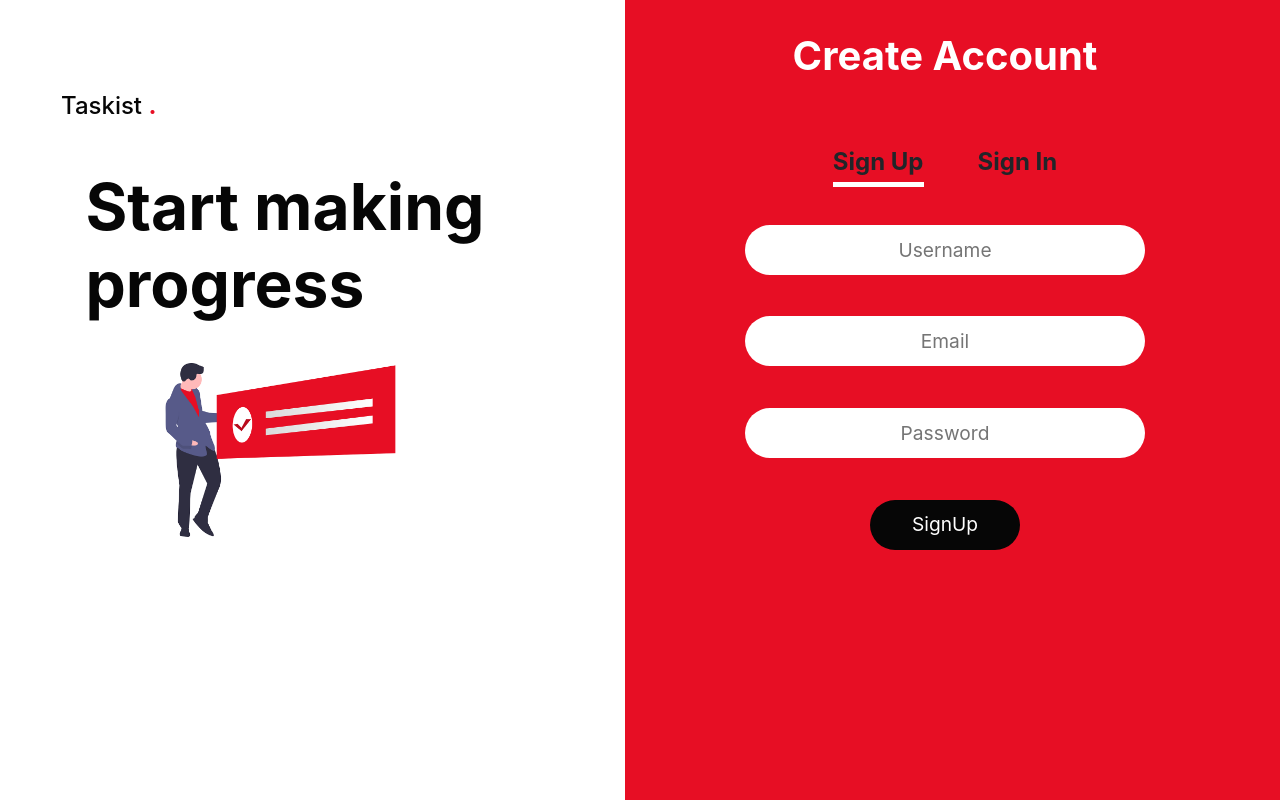
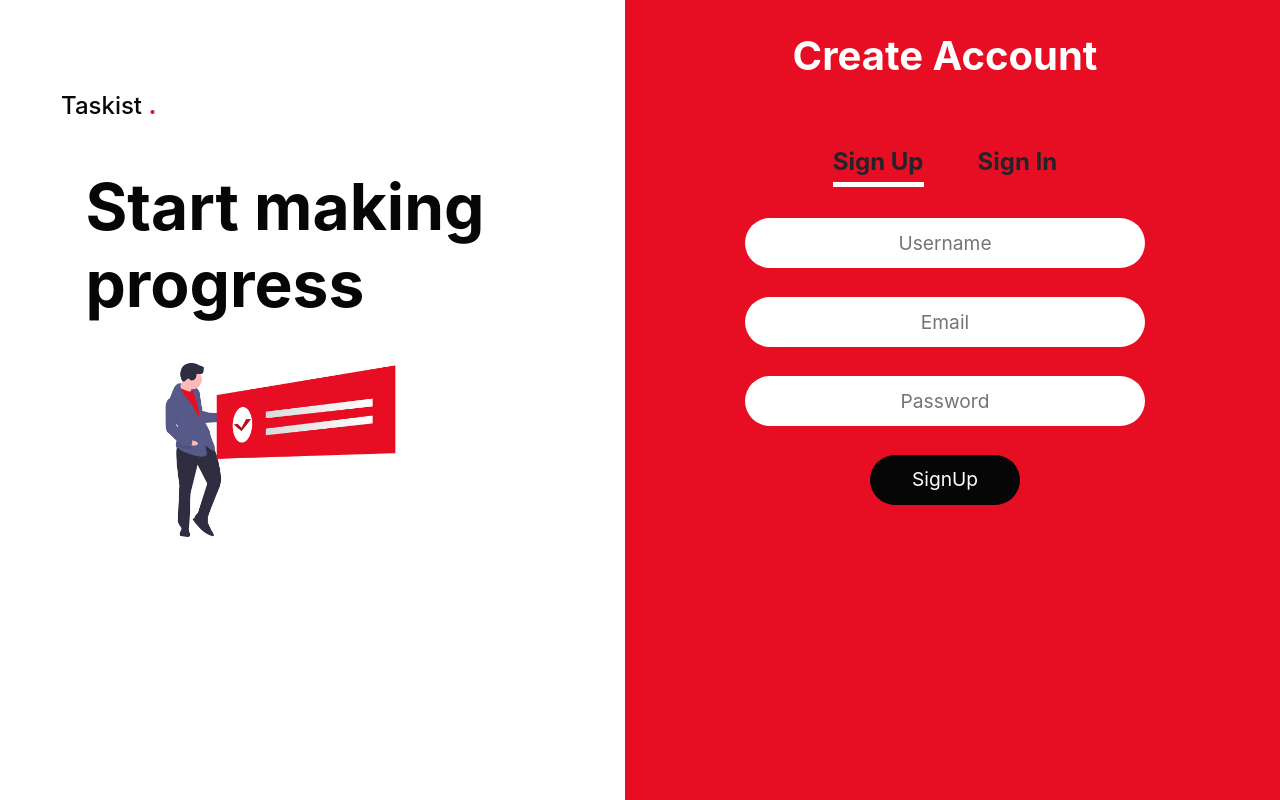
Before and after one commit to Gokul-ramalingam/Taskist, an Angular app: page /main in a window 1280 px wide. Built offline with nearby package versions, Linux system fonts and the light colour scheme.

Commit message:
Update in signup component

```diff
--- a/src/app/signup/signup.component.css
+++ b/src/app/signup/signup.component.css
@@ -39,7 +39,7 @@
     border: none;
     outline: none;
     text-align: center;
-    margin: 2%;
+    margin: 1%;
 }
 
 .submitButton {
@@ -49,3 +49,7 @@
     background-color: #060606;
     padding: 1%;
 }
+
+.validation-message{
+    color: #ffffff;
+}
```
